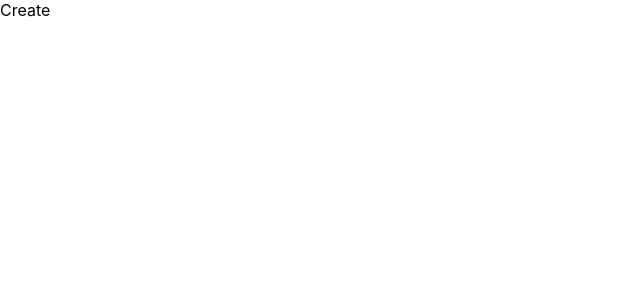
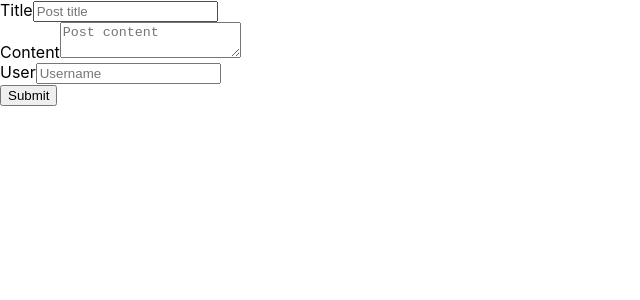
Before and after one commit to FabianUlises/mern-blogger, a React (Create React App) app in the folder client/: page /create in a window 1280 px wide. Shown: the top 300 px of the page, without its empty margins (0-640 px from the left). Built offline with nearby package versions, Linux system fonts and the light colour scheme.

Commit message:
Added content to form

```diff
--- a/client/src/components/create/Create.js
+++ b/client/src/components/create/Create.js
@@ -3,7 +3,25 @@ import React from 'react';
 
 const Create = () => {
   return (
-    <div>Create</div>
+    <div className='form-container'>
+        <form className='page-form'>
+            <div className='form-group'>
+                <label for='postTitle' className='form-label'>Title</label>
+                <input type='text' placeholder='Post title' required className='form-input' id='postTitle' />
+            </div>
+            <div className='form-group'>
+                <label for='postContent' className='form-label'>Content</label>
+                <textarea type='text' placeholder='Post content' required className='form-input' id='postContent' />
+            </div>
+            <div className='form-group'>
+                <label for='postUser' className='form-label'>User</label>
+                <input type='text' placeholder='Username' required className='form-input' id='postUser' />
+            </div>
+            <div className='form-btn-container'>
+                <button type='submit' className='form-btn-submit'>Submit</button>
+            </div>
+        </form>
+    </div>
   )
 };
 
```
